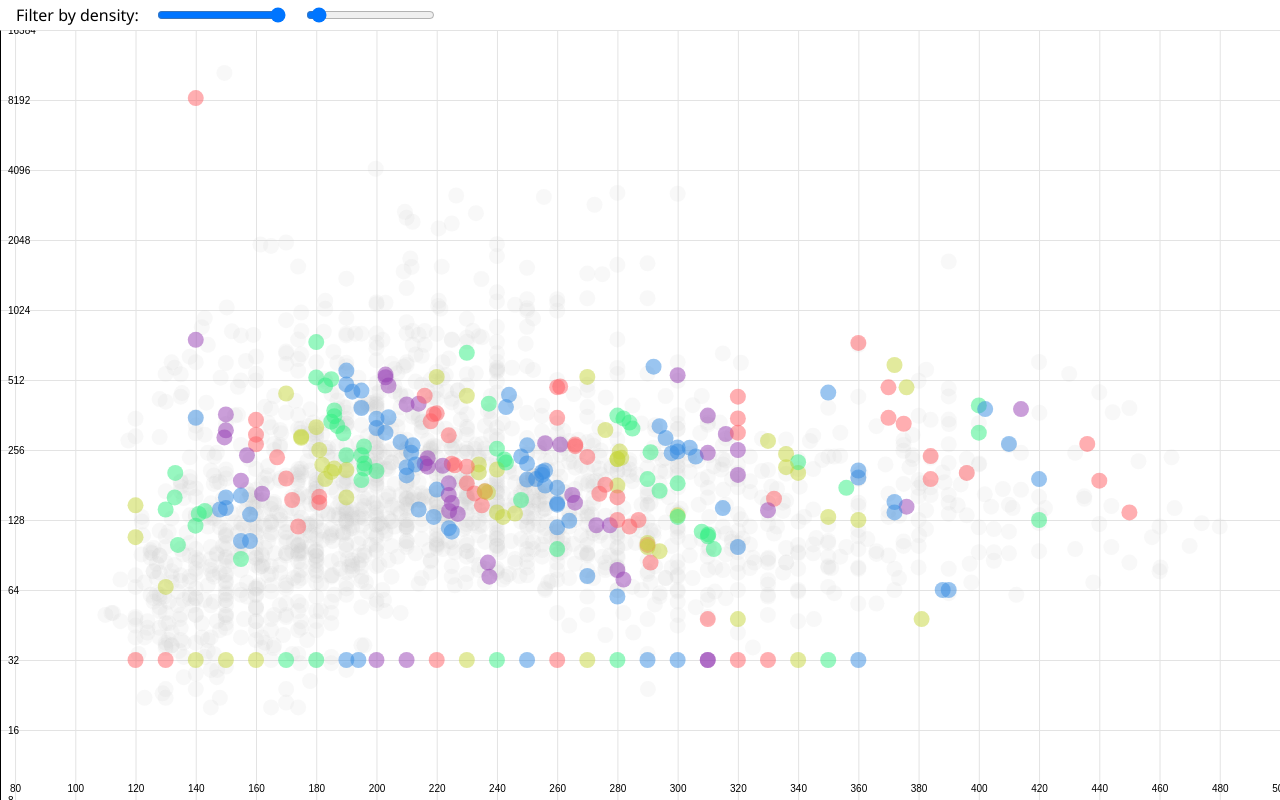
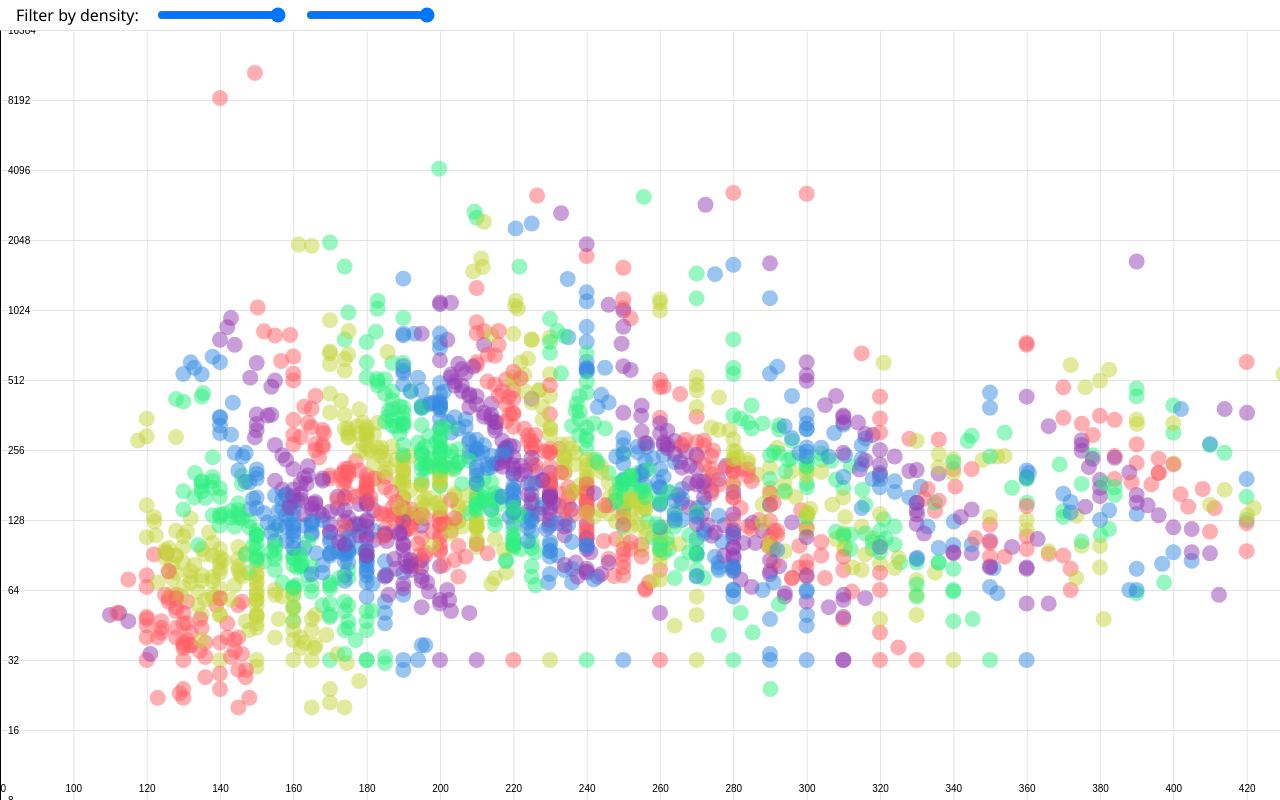
Before and after one commit to som1sezhi/itg-scatter-plot, a React (Vite) app: page / in a window 1280 px wide. Built offline with nearby package versions, Linux system fonts and the light colour scheme.

Commit message:
display data with consistent aspect ratio when resizing window

```diff
--- a/src/App.tsx
+++ b/src/App.tsx
@@ -6,7 +6,7 @@ import type { DataPoint } from "./types";
 function App() {
   const [data, setData] = useState<DataPoint[]>([]);
   const [densityCenter, setDensityCenter] = useState<number>(100);
-  const [densityRadius, setDensityRadius] = useState<number>(5);
+  const [densityRadius, setDensityRadius] = useState<number>(100);
 
   useEffect(() => {
     fetch("/dataset.json")
--- a/src/components/Plot.tsx
+++ b/src/components/Plot.tsx
@@ -71,15 +71,32 @@ function Plot({
     [data, densityMin, densityMax],
   );
 
-  const xScale = useMemo(
-    () => d3.scaleLinear([75, 500], [0, innerWidth]),
-    [innerWidth],
-  );
-  const yScale = useMemo(
-    () => d3.scaleLog([8, 16384], [innerHeight, 0]).base(2),
-    [innerHeight],
-  );
-  const xAxisTicks = innerWidth / innerHeight > 1.5 ? 16 : 10;
+  // fit the default view within a rectangle of [80, 500] bpm and
+  // [8, 16384] totalStream while keeping aspect ratio of data consistent
+  const aspectRatio = innerWidth / innerHeight;
+
+  const xScale = useMemo(() => {
+    if (aspectRatio >= 2) return d3.scaleLinear([80, 500], [0, innerWidth]);
+
+    const mid = 210; // focused around the "fuller" section of plot
+    const spread = (500 - 80) * (aspectRatio / 2);
+    const left = Math.max(80, mid - spread / 2);
+    return d3.scaleLinear([left, left + spread], [0, innerWidth]);
+  }, [innerWidth, aspectRatio]);
+
+  const yScale = useMemo(() => {
+    if (aspectRatio <= 2)
+      return d3.scaleLog([8, 16384], [innerHeight, 0]).base(2);
+
+    const mid = 8.5; // log2 of midpoint of 8 and 16384 (on log scale)
+    const spread = 5.5 / (aspectRatio / 2);
+    return d3
+      .scaleLog([2 ** (mid - spread), 2 ** (mid + spread)], [innerHeight, 0])
+      .base(2);
+  }, [innerHeight, aspectRatio]);
+
+  // axis/grid generators
+  const xAxisTicks = aspectRatio > 1.5 ? 16 : 10;
   const xAxis = useMemo(
     () =>
       d3
@@ -244,7 +261,7 @@ function Plot({
       const activePoints: DataPoint[] = [];
 
       // draw inactive points first
-      ctx.fillStyle = "#ccc4";
+      ctx.fillStyle = "#e3e3e399";
       data.forEach((p) => {
         const px = rescaledX(p.bpm);
         const py = rescaledY(p.totalStream);
```
